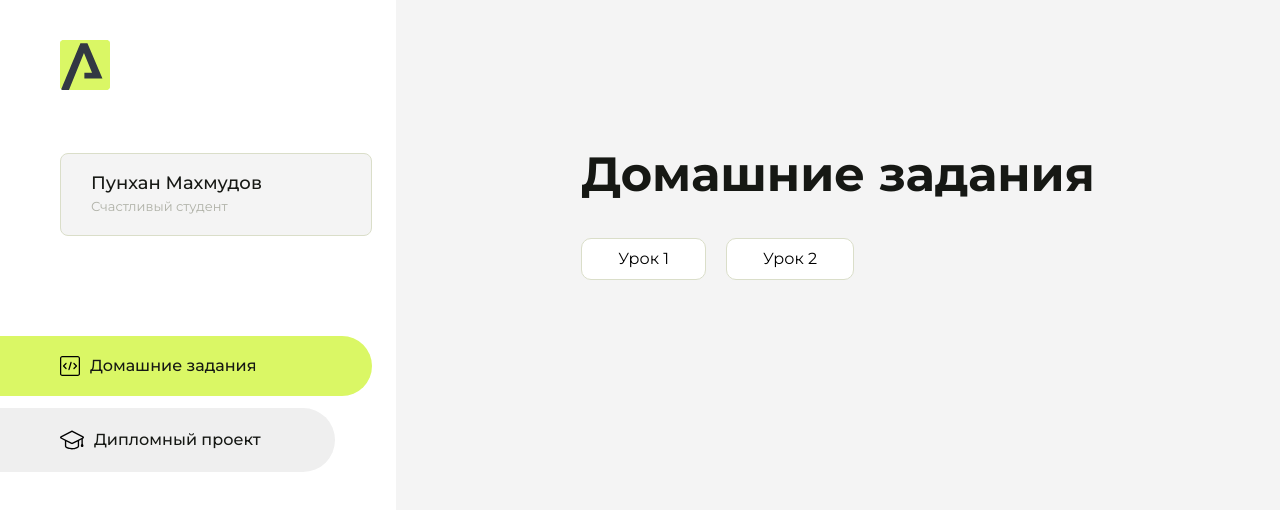
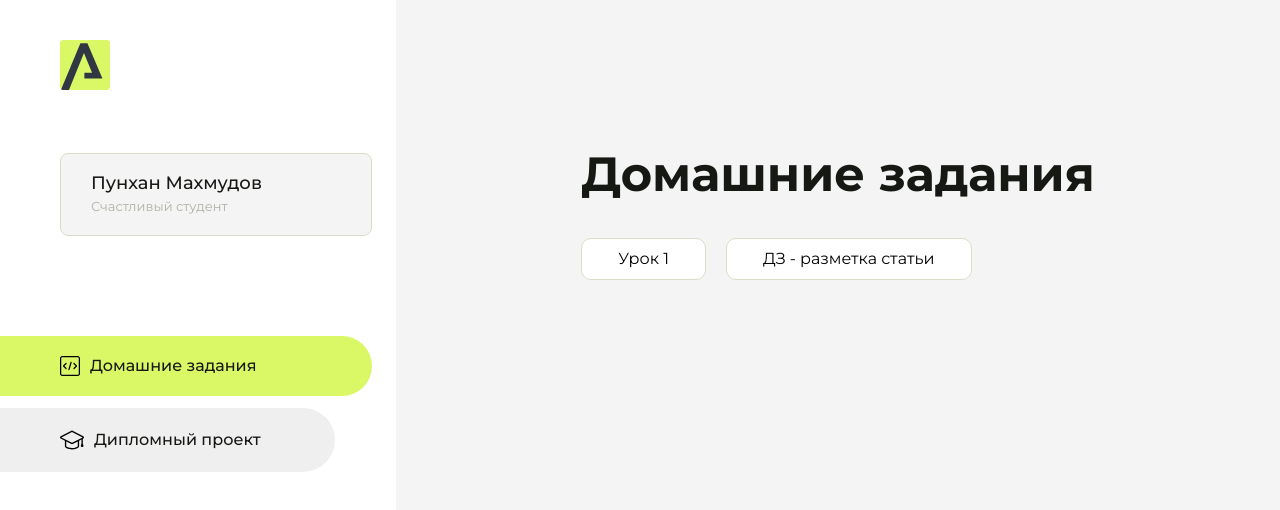
Before and after one commit to mpunhan61/homework, a plain HTML site: page index.html in a window 1280 px wide. Drawn offline with Linux system fonts and the light colour scheme.

Commit message:
Update index.html

```diff
--- a/index.html
+++ b/index.html
@@ -95,7 +95,7 @@
                     <li class="content__list-item">
                         <a href="hello web/index.html">Урок 1</a>
                     </li><li class="content__list-item">
-                        <a href="HTML и CSS  ДЗ - разметка статьи/index.html">Урок 2</a>
+                        <a href="HTML и CSS  ДЗ - разметка статьи/index.html">ДЗ - разметка статьи</a>
                     </li>
                 </ul>
             </div>
```
